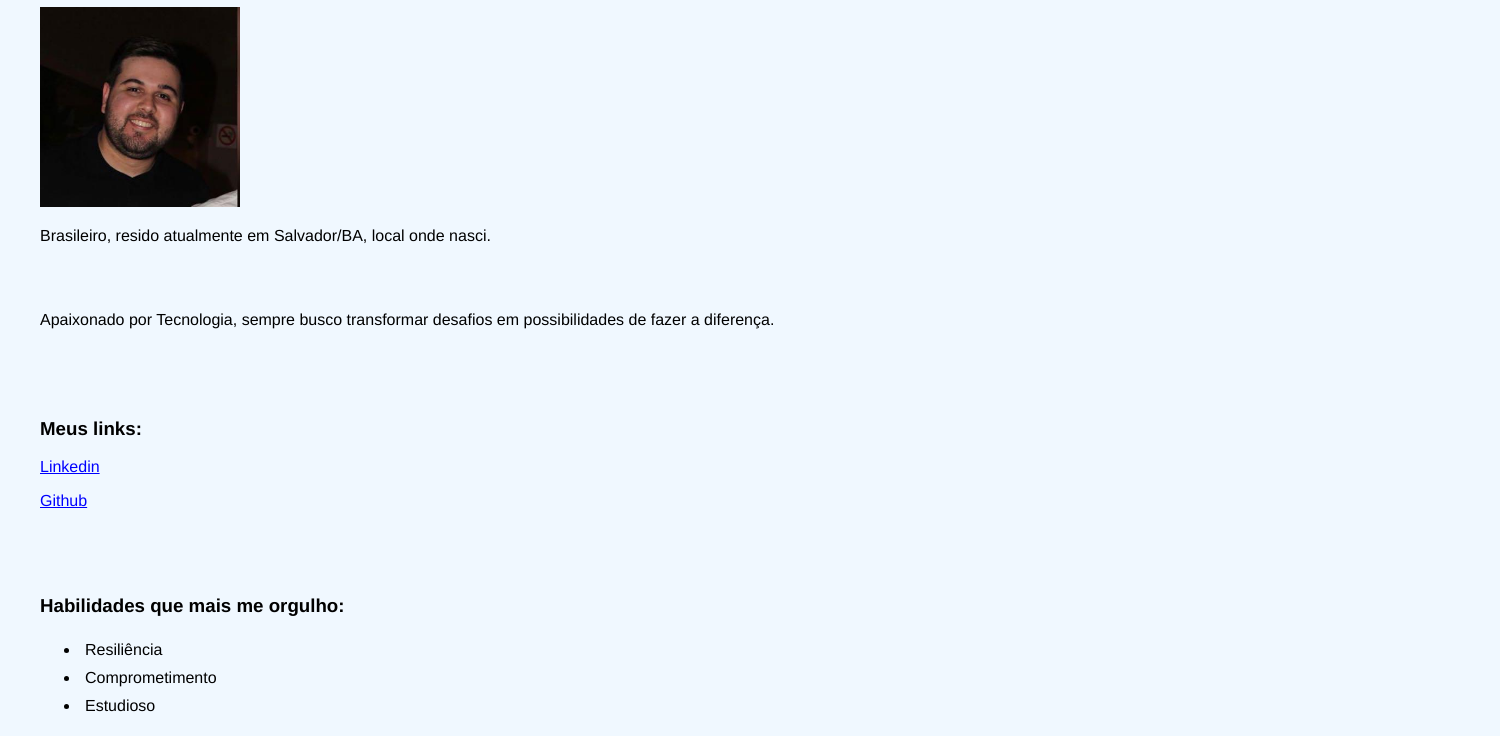
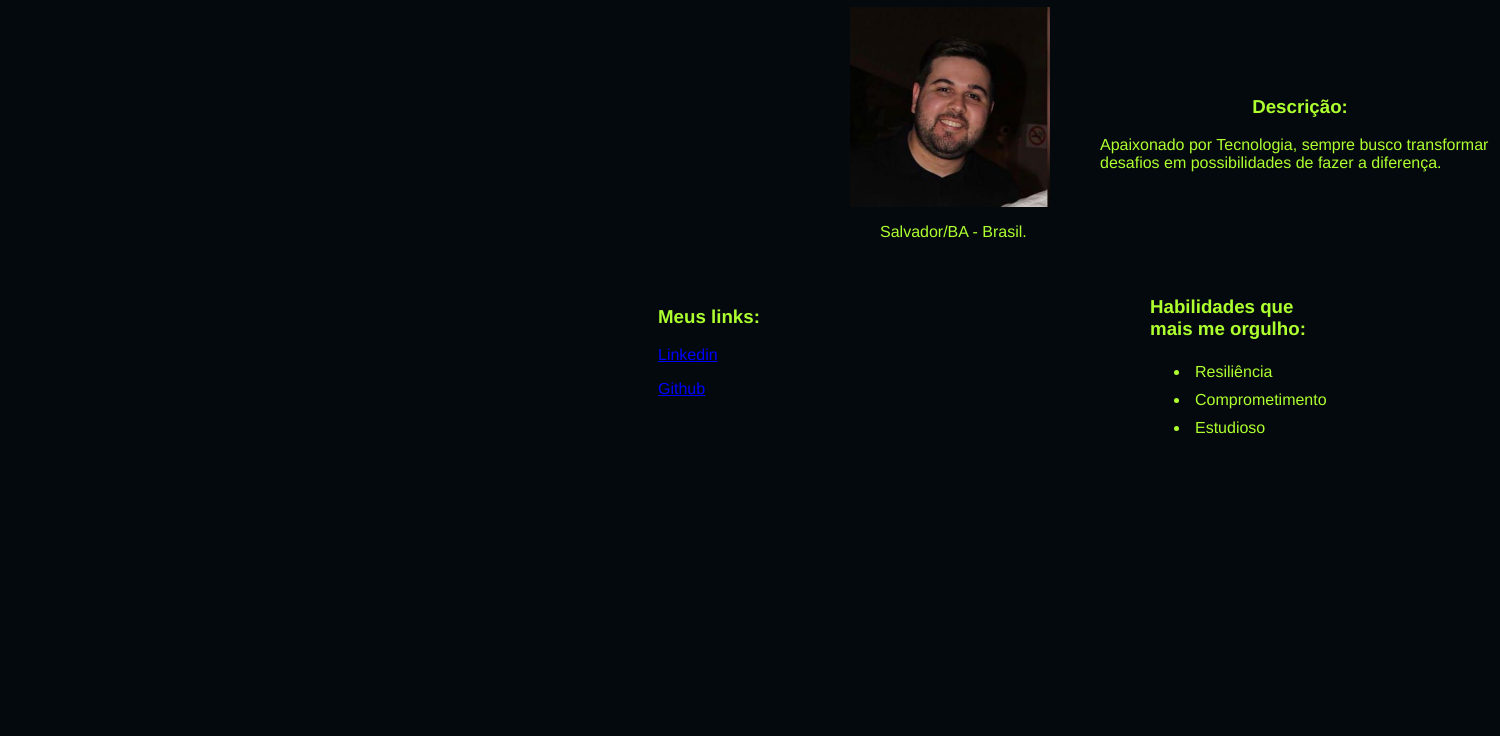
Before and after one commit to guilhermegoiana/guilhermegoiana.github.io, a plain HTML site: page index.html in a window 1280 px wide. Shown: the part 73-809 px from the top of the page, 1500 px wide, since content can reach past the window. Drawn offline with Linux system fonts and the light colour scheme.

Commit message:
Radicalizando no Portfolio

```diff
--- a/index.html
+++ b/index.html
@@ -8,10 +8,19 @@
 </head>
 <body>
     <header>
-        <h1>Guilherme Souza Goiana</h1>
-        <img src="Profile.jpeg" alt="Foto minha usando camisa preta">
-        <p>Brasileiro, resido atualmente em Salvador/BA, local onde nasci.</p>
+        <div class="nome">
+            <h1>Guilherme Souza Goiana</h1>
+        </div>
+        <div class="imagemperfil">
+            <img src="Profile.jpeg" alt="Foto minha usando camisa preta">
+        </div>
+        <div class="descricao1">
+            <p>Salvador/BA - Brasil.</p>
+        </div>
+        <div class="descricao2">
+            <h3>Descrição:</h3>
         <p>Apaixonado por Tecnologia, sempre busco transformar desafios em possibilidades de fazer a diferença.</p>
+        </div>
     </header>
 
     <div class="links">
--- a/style.css
+++ b/style.css
@@ -1,22 +1,46 @@
 body {
-    background-color: aliceblue;
+    background-color: rgb(4, 9, 14);
     font-family: Helvetica, sans-serif;
     padding: 0 0 0 0px;
-    margin-left: 40px;
+    color: greenyellow;
 }
 
-header img {
-    width: 200px;
+.nome {
+    text-align: center;
 }
 
-header p {
-    font-weight: 545;
-    padding-bottom: 50px;
+.imagemperfil img {
+    width: 200px;
+    position: absolute;
+    top: 80px;
+    left: 850px;
+}
+
+.descricao1 {
+    position: absolute;
+    left: 880px;
+    top: 280px;
+}
+
+.descricao2 {
+    position: absolute;
+    left: 1100px;
+    top: 150px;
+    width: 400px;
+}
+
+.descricao2 h3 {
+    text-align: center;
 }
 
 .links a {
    text-decoration: underline;
    color: blue;
+}
+
+.links {
+    padding-top: 260px;
+    padding-left: 650px;
 }
 
 .links h3 {
@@ -28,7 +52,9 @@ header p {
 }
 
 .habilidades {
-    padding-top: 50px;
+    position: absolute;
+    top: 350px;
+    left: 1150px;
 }
 
 .habilidades li {
```
